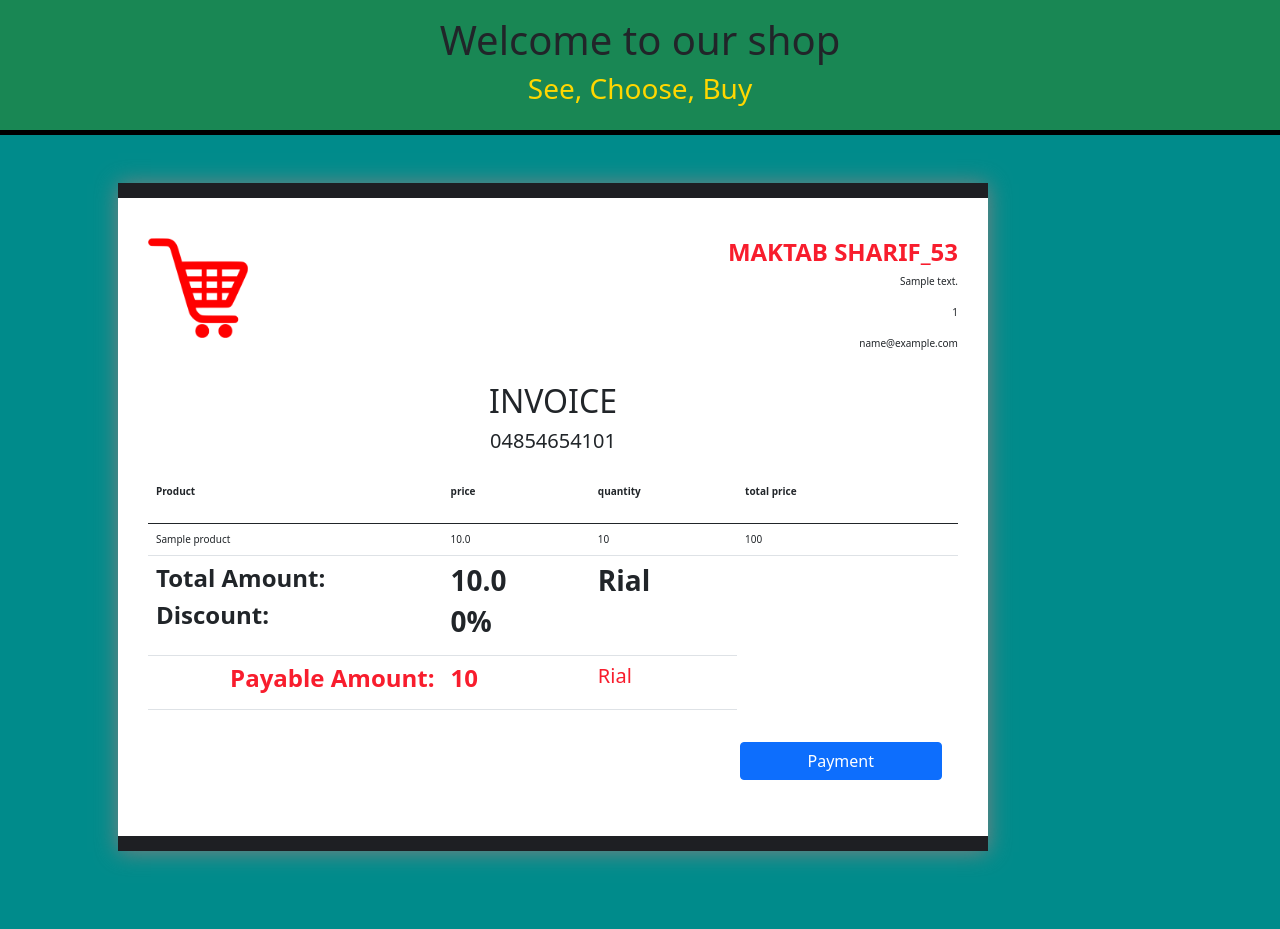
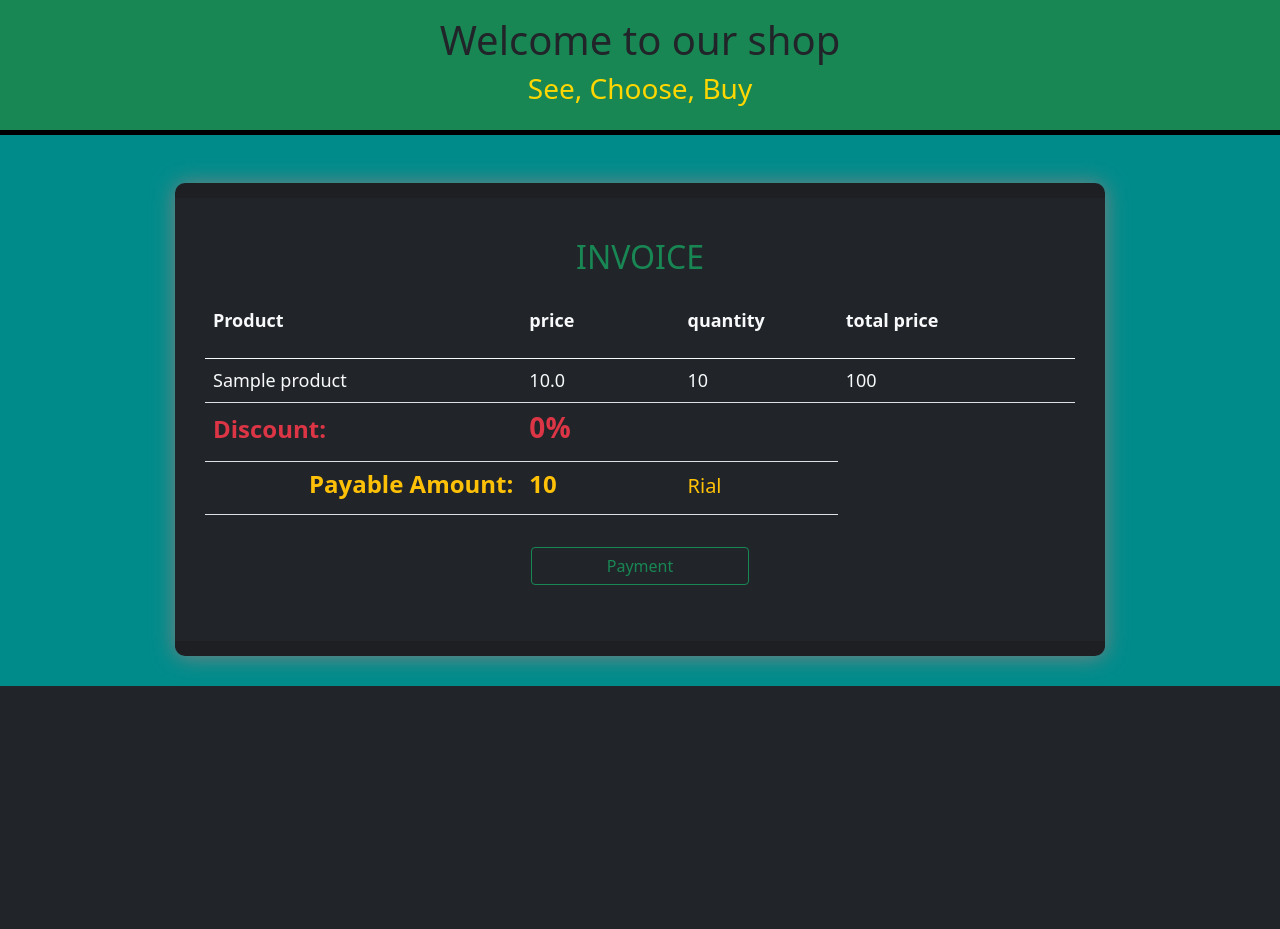
Before and after one commit to sepehrab1996/online-shop, a Django app: template templates/orders/invoice.html in a window 1280 px wide. Shown: the part 115-1044 px from the top of the page. After the commit the page ends 801 px from the top, so only its background shows below. Run offline with Django 3.2, Linux system fonts and the light colour scheme; the template is opened without the code that fills it: values that come from a table or form of the project are taken from there, others are empty; tables that the repository leaves empty hold one stand-in row (values such as "Sample post"); some libraries are stand-ins or nearby versions.

Commit message:
change style of invoice.html

```diff
--- a/templates/orders/invoice.html
+++ b/templates/orders/invoice.html
@@ -1,6 +1,7 @@
 {% extends 'base/base.html' %}
 {% load widget_tweaks %}
 {% load i18n %}
+{% load humanize %}
 {% load static %}
 {% load base_tags %}
 {% block style.css %}
@@ -8,33 +9,20 @@
 {% endblock %}
 
 {% block content %}
-    <div class="container p-5">
+    <div class="container">
         <div class="container">
-            <div class="row">
-                <div class="col-md-10 col-md-offset-3 body-main">
-                    <div class="col-md-12">
+            <div class="row d-flex justify-content-center">
+                <div class="col-md-10 body-main bg-dark text-light mt-5" style="border-radius: 10px">
+                    <div class="col-md-12 bg-dark">
                         <div class="row">
-                            <div class="col-md-4"><img class="img" alt=""
-                                                       src="/media/invoice_cart.png"/>
-                            </div>
-                            <div class="col-md-8 text-right">
-                                <h4 style="color: #F81D2D;"><strong>{% translate 'MAKTAB SHARIF_53' %}</strong></h4>
-                                <p>{{ order.address.exact_address }}</p>
-                                <p>{{ order.id }}</p>
-                                <p>{{ order.customer.email }}</p>
-                            </div>
-                        </div>
-                        <br/>
-                        <div class="row">
-                            <div class="col-md-12 text-center">
-                                <h2>{% translate 'INVOICE' %}</h2>
-                                <h5>04854654101</h5>
+                            <div class="col-md-12 text-center text-light">
+                                <h2 class="text-success">{% translate 'INVOICE' %}</h2>
                             </div>
                         </div>
                         <br/>
                         <div>
-                            <table class="table">
-                                <thead>
+                            <table class="table text-light">
+                                <thead style="font-size: large;">
                                 <tr>
                                     <th>
                                         <p>{% translate 'Product' %}</p>
@@ -50,7 +38,7 @@
                                     </th>
                                 </tr>
                                 </thead>
-                                <tbody>
+                                <tbody style="font-size: large">
                                 {% for item in order.items.all %}
                                     <tr>
                                         <td class="col-md-4">{{ item.product.name }}</td>
@@ -64,26 +52,20 @@
                                 {% endfor %}
                                 <tr>
 
-                                    <td class="colspan=" >
-                                    <h4><strong>{% translate 'Total Amount' %}: </strong></h4>
-                                    <h4><strong>{% translate 'Discount' %}: </strong></h4>
+                                    <td class="colspan=">
+
+                                        <h4 class="text-danger mt-1 "><strong>{% translate 'Discount' %}: </strong></h4>
                                     </td>
                                     <td>
-                                        <h3><strong><i
-                                                class="fas fa-rupee-sign"> </i>{% total_price order.final_price order.discount %}
-                                        </strong></h3>
-                                        <h3><strong><i class="fas fa-rupee-sign"></i> {{ order.discount }}%</strong>
+                                        <h3 class="text-danger"><strong><i class="fas fa-rupee-sign"></i> {{ order.discount }}%</strong>
                                         </h3>
                                     </td>
-                                     <td>
-                                        <h3><strong><i
-                                                class="fas fa-rupee-sign"> </i>{% translate 'Rial' %}
-                                        </strong></h3>
-                                        <h3><strong><i class="fas fa-rupee-sign"></i>  </strong>
+                                    <td>
+                                        <h3><strong><i class="fas fa-rupee-sign"></i> </strong>
                                         </h3>
                                     </td>
                                 </tr>
-                                <tr style="color: #F81D2D;">
+                                <tr style="color: #F81D2D;" class="text-warning">
                                     <td class="text-right">
                                         <h4><strong>{% translate 'Payable Amount' %}:</strong></h4>
                                     </td>
@@ -92,16 +74,16 @@
                                                        area-hidden="true"></i> {{ order.final_price }}
                                         </strong></h4>
                                     </td>
-                                    <td> <h5>{% translate 'Rial' %}</h5></td>
+                                    <td><h5 class="mt-1">{% translate 'Rial' %}</h5></td>
                                 </tr>
                                 </tbody>
                             </table>
                         </div>
                         <div>
-                            <div class="col-md-12">
+                            <div class="col-md-12 d-flex justify-content-center">
                                 <a href="{% url 'orders:payment' order.id %}"
-                                   class="btn btn-primary cart-btn-transform m-3 w-25"
-                                   data-abc="true" style="float: inline-end">{% translate 'Payment' %}</a>
+                                   class="btn btn-outline-success cart-btn-transform m-3 w-25"
+                                   data-abc="true">{% translate 'Payment' %}</a>
                             </div>
                         </div>
                     </div>
```
